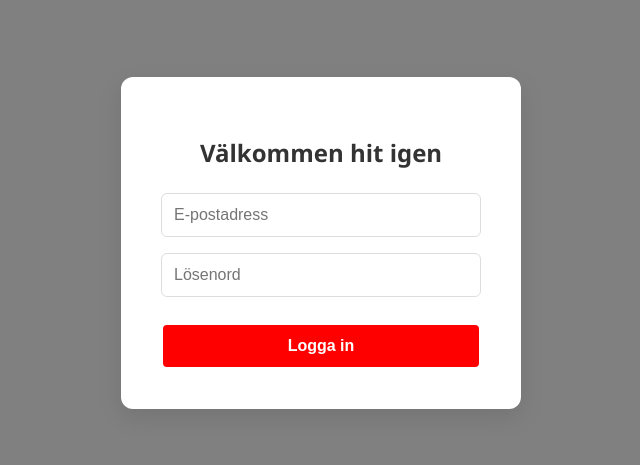
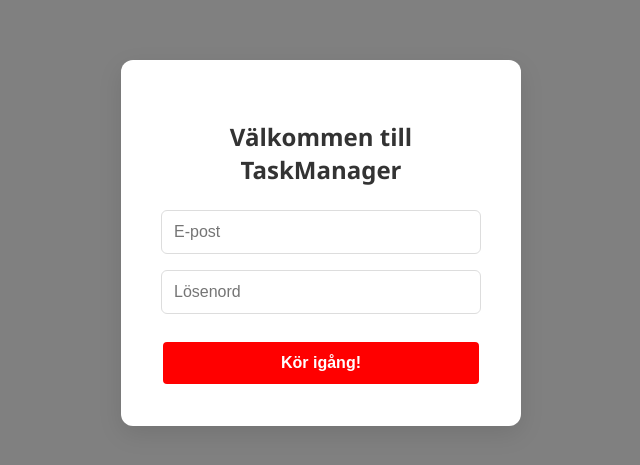
Before and after one commit to Savic04/AgilLabbConflicts, a React (Vite) app in the folder agileproject/: page / in a window 1280 px wide. Shown: the part 157-622 px from the top of the page, without its empty margins (319-959 px from the left). Built offline with nearby package versions, Linux system fonts and the light colour scheme.

Commit message:
merge conflict in  LoginPage.tsx

```diff
--- a/agileproject/src/components/LoginPage.tsx
+++ b/agileproject/src/components/LoginPage.tsx
@@ -1,3 +1,4 @@
+// LoginPage.tsx - Version B (Klistra in denna på en annan branch)
 import React, { useState } from 'react';
 import './LoginPage.css';
 
@@ -7,18 +8,20 @@ const LoginPage: React.FC = () => {
 
     const handleSubmit = (e: React.FormEvent) => {
         e.preventDefault();
-        console.log("Login-försök:", { email, password });
+        // KONFLIKT HÄR: Ändrad logik
+        alert("Försöker logga in användare...");
     };
 
     return (
         <div className="login-container">
             <form className="login-card" onSubmit={handleSubmit}>
-                <h2>Välkommen hit igen</h2>
+                {/* KONFLIKT HÄR: Annan rubrik */}
+                <h2>Välkommen till TaskManager</h2>
 
                 <div className="input-group">
                     <input
                         type="email"
-                        placeholder="E-postadress"
+                        placeholder="E-post"
                         value={email}
                         onChange={(e) => setEmail(e.target.value)}
                         required
@@ -36,7 +39,7 @@ const LoginPage: React.FC = () => {
                 </div>
 
                 <button type="submit" className="login-button">
-                    Logga in
+                    Kör igång!
                 </button>
             </form>
         </div>
```
